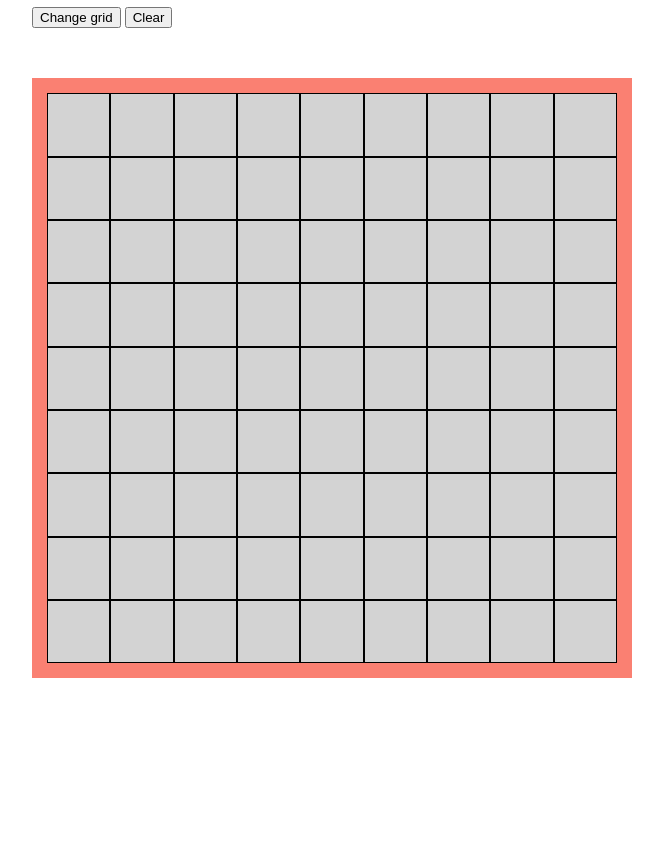
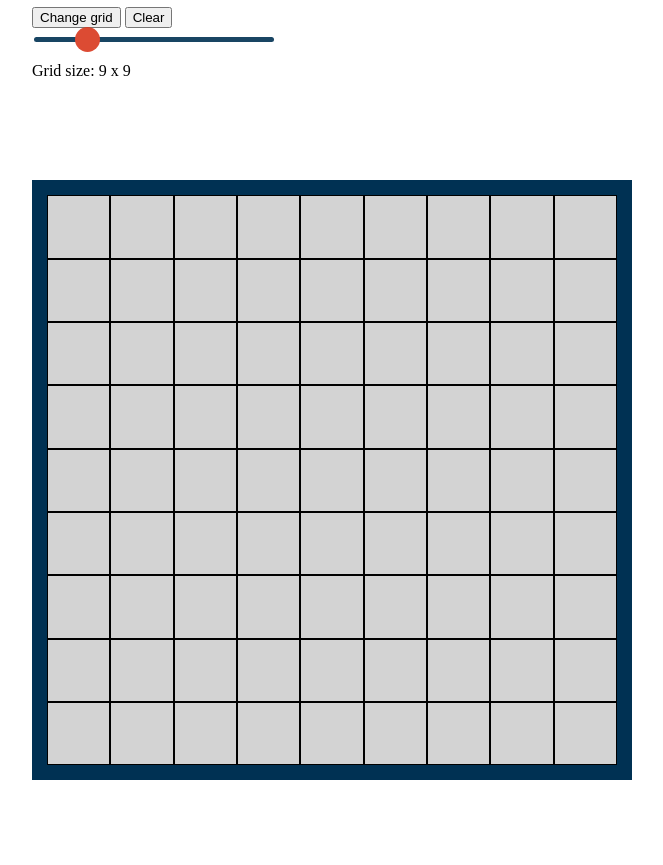
Before and after one commit to atomicgambit/etch-a-sketch, a plain HTML site: page index.html in a window 1280 px wide. Shown: the part 81-946 px from the top of the page, without its empty margins (308-971 px from the left). Before the commit the page ends 810 px from the top, so only its background shows below. Drawn offline with Linux system fonts and the light colour scheme.

Commit message:
display slider value

```diff
--- a/index.html
+++ b/index.html
@@ -12,6 +12,16 @@
       <h1>Etch-a-Sketch</h1>
       <button type="button" id="gridBtn">Change grid</button>
       <button type="button" id="clearBtn">Clear</button>
+      <div class="slidecontainer">
+        <input
+          type="range"
+          min="4"
+          max="30"
+          value="9"
+          class="slider"
+          id="myRange"
+        />
+      </div>
       <div class="canvas">
         <div class="grid"></div>
       </div>
--- a/script.js
+++ b/script.js
@@ -44,8 +44,19 @@ gridBtn.addEventListener("click", () => {
 });
 
 //Clear grid with button
+
 const clearBtn = document.querySelector("#clearBtn");
 clearBtn.addEventListener("click", () => {
   grid.textContent = "";
   createGrid(gridSize);
 });
+
+//Display slider value
+const slider = document.querySelector("#myRange");
+const slideContainer = document.querySelector(".slidecontainer");
+const gridMessage = document.createElement("p");
+gridMessage.textContent = `Grid size: ${slider.value} x ${slider.value}`;
+slideContainer.append(gridMessage);
+slider.addEventListener("input", () => {
+  gridMessage.textContent = `Grid size: ${slider.value} x ${slider.value}`;
+});
--- a/styles.css
+++ b/styles.css
@@ -25,7 +25,7 @@ h1 {
   justify-content: center;
   width: 600px;
   height: 600px;
-  border: 15px solid salmon;
+  border: 15px solid #003153;
 }
 
 .row {
@@ -42,3 +42,28 @@ h1 {
 .cellActive {
   background-color: #d9381e;
 }
+
+.slider {
+  -webkit-appearance: none;
+  appearance: none;
+  width: 40%;
+  height: 5px;
+  border-radius: 5px;
+  background: #003153;
+  outline: none;
+  opacity: 0.9;
+}
+
+.slider:hover {
+  opacity: 1;
+}
+
+.slider::-webkit-slider-thumb {
+  -webkit-appearance: none;
+  appearance: none;
+  width: 25px;
+  height: 25px;
+  border-radius: 50%;
+  background: #d9381e;
+  cursor: pointer;
+}
```
